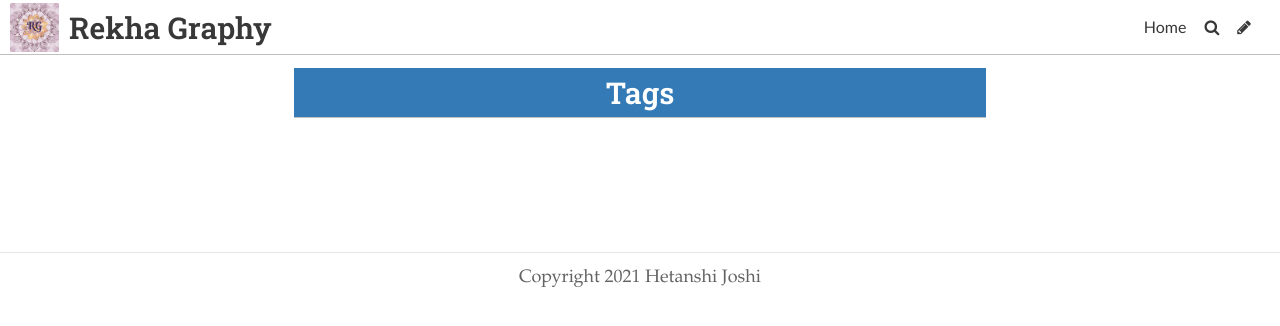
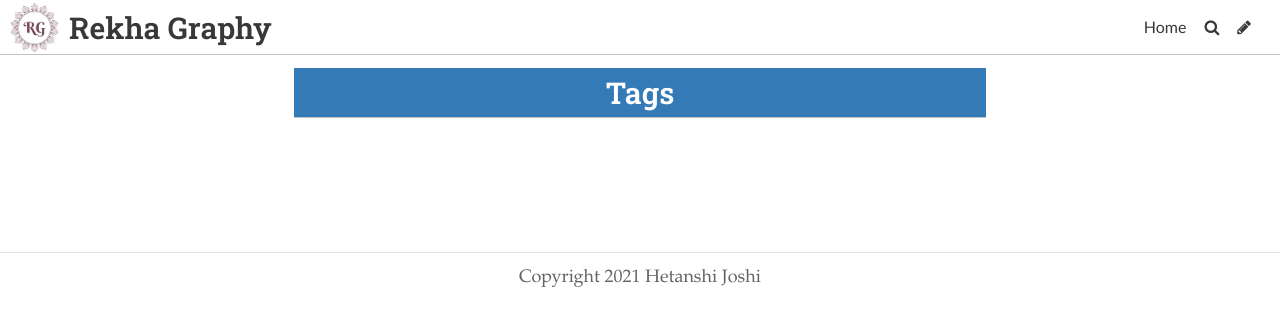
Before and after one commit to hetanshijoshi/designtypo, a Jekyll site: the page built from pages/tags.md, in a window 1280 px wide. Shown: the top 326 px of the page. Built offline with Jekyll 4.4.1, drawn with Linux system fonts in a browser that asks for light colours; some web fonts are replaced.

Commit message:
Update Settings “general”

```diff
--- a/_data/settings.yml
+++ b/_data/settings.yml
@@ -6,8 +6,8 @@ header_text: ""
 header_text_color: "#ffffff"
 bannerheight: 20vmax
 navbarheight: 55px
-logo: ../uploads/rg.png
-favicon: ../uploads/rekhatype.png
+logo: ../uploads/rg-1-.png
+favicon: ../uploads/rg-1-.png
 gridlayout: false
 fixednavbar: false
 upzoom: true
```
Also changed, not shown: uploads/rg-1-.png (added).
